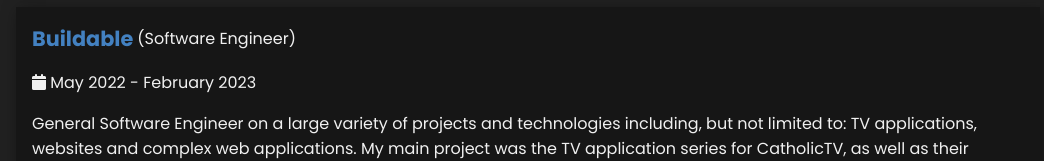
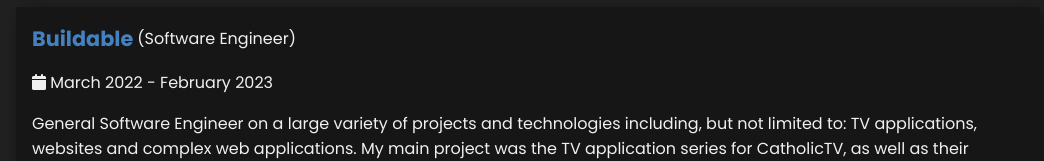
Before and after one commit to lavaskin/jacksoneggers.com, an Angular app: page /experience in a window 1280 px wide. Shown: the part 1026-1187 px from the top of the page, without its empty margins (112-1156 px from the left). Built offline with nearby package versions, Linux system fonts and the light colour scheme.

Commit message:
correct buildable start date

```diff
--- a/src/app/data/experience.data.ts
+++ b/src/app/data/experience.data.ts
@@ -21,7 +21,7 @@ const experiencesData: Experience[] = [
 		place: 'Buildable',
 		position: 'Software Engineer',
 		description: "General Software Engineer on a large variety of projects and technologies including, but not limited to: TV applications, websites and complex web applications. My main project was the TV application series for CatholicTV, as well as their website. I was also a primary developer on the webapp rewrite of Slidermetrics 'Dialsmith' project and played a smaller role on other projects like Stanfords health tracking app or 72Disciples community app.",
-		start: 'May 2022',
+		start: 'March 2022',
 		end: 'February 2023',
 		skills: ['Java', 'Android', 'Angular', 'Git', 'PHP', 'SQL', 'Flutter', 'Vue.js', 'Vuetify', 'UIKit', 'SwiftUI', 'Python'],
 		relevantProjects: [],
```
